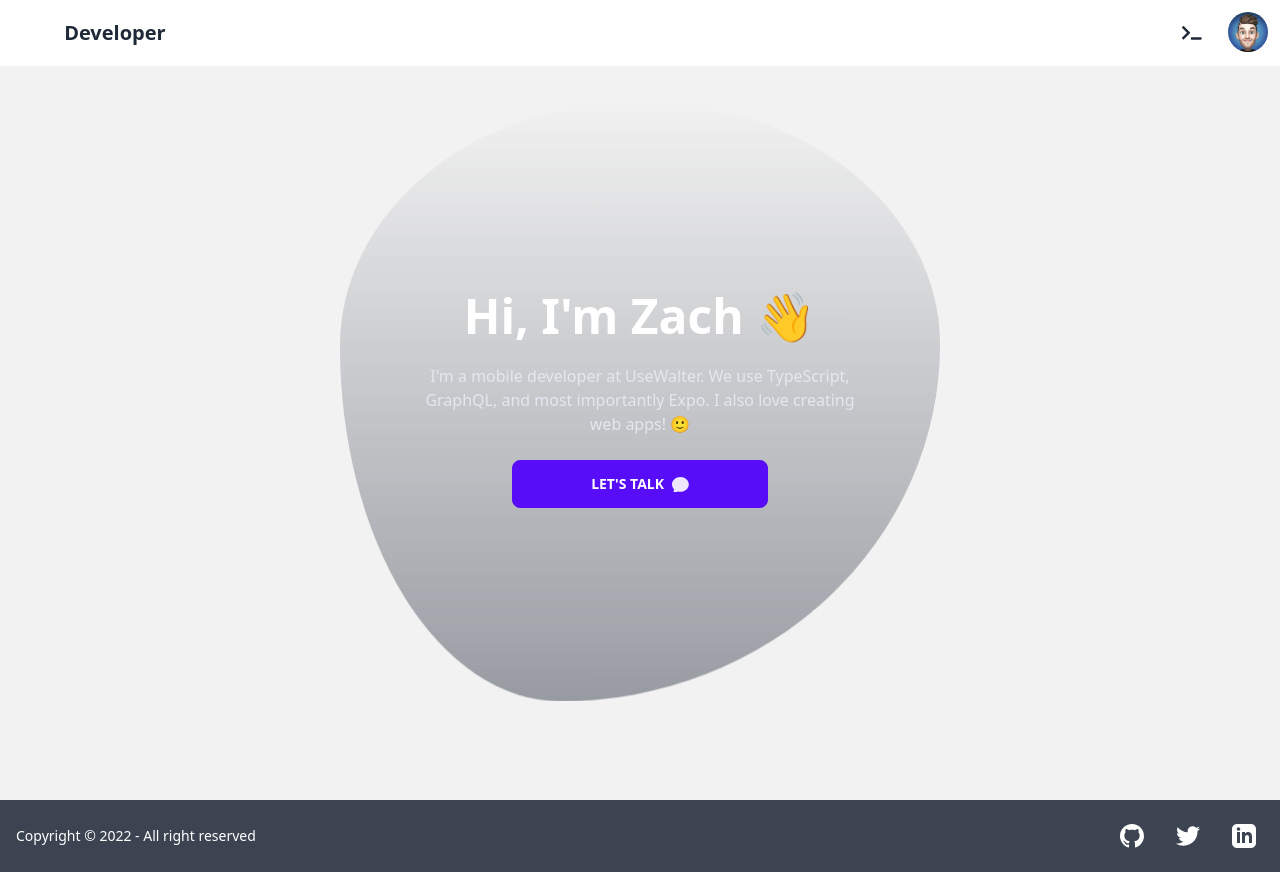
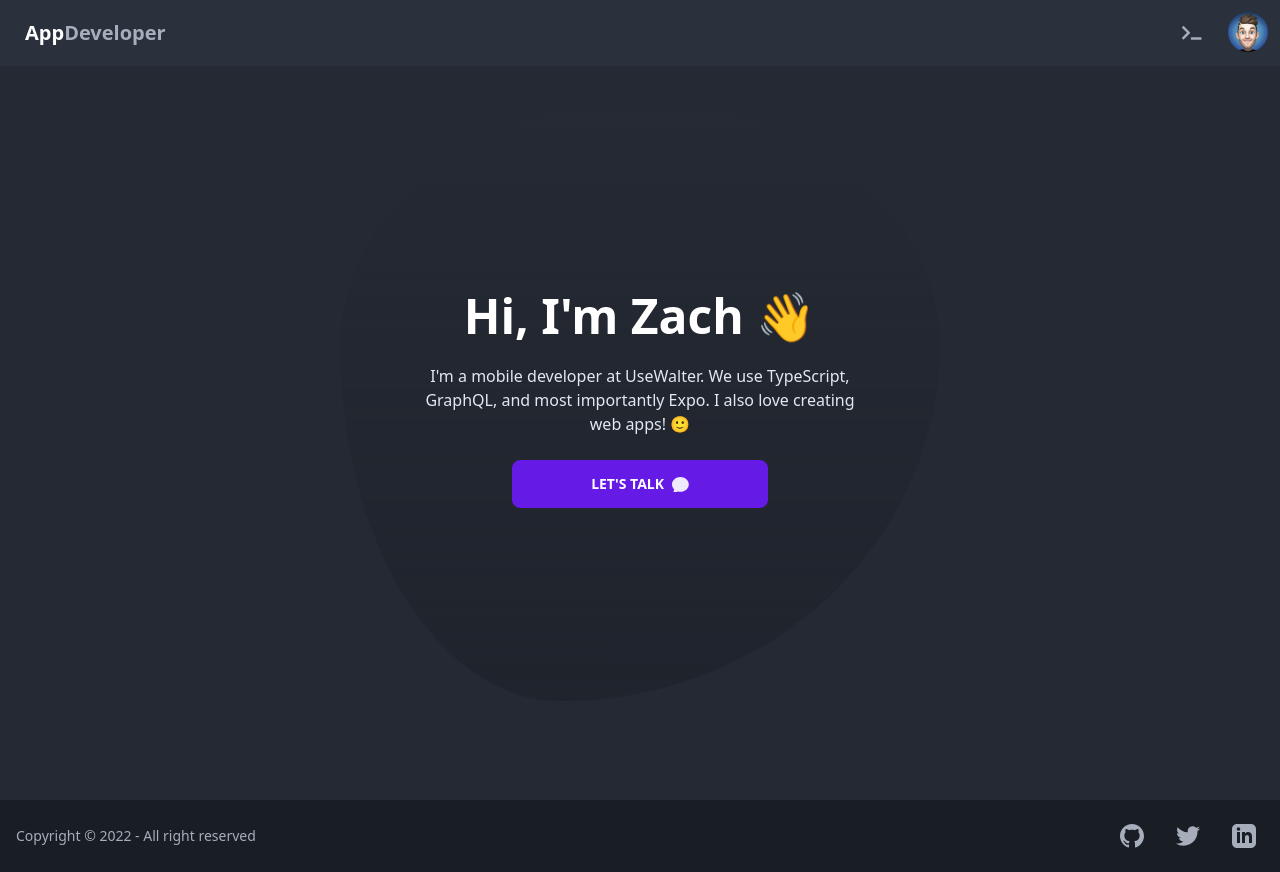
Before and after one commit to mrzachnugent/zach-nugent-ca, a React (Vite) app: page / in a window 1280 px wide. Built offline with nearby package versions, Linux system fonts and the light colour scheme.

Commit message:
only allow dark theme, fix starting blob position

```diff
--- a/src/styles/index.css
+++ b/src/styles/index.css
@@ -17,6 +17,7 @@
   animation: sliderShape 5s linear infinite;
   display: block;
   z-index: -1;
+  transform: translate(-50%, -50%);
   -webkit-animation: sliderShape 5s linear infinite;
 }
 @keyframes sliderShape {
--- a/tailwind.config.js
+++ b/tailwind.config.js
@@ -4,5 +4,17 @@ module.exports = {
   theme: {
     extend: {},
   },
+
   plugins: [require('@tailwindcss/typography'), require('daisyui')],
+
+  daisyui: {
+    styled: true,
+    themes: ['dark'],
+    base: true,
+    utils: true,
+    logs: true,
+    rtl: false,
+    prefix: '',
+    darkTheme: 'dark',
+  },
 };
```
